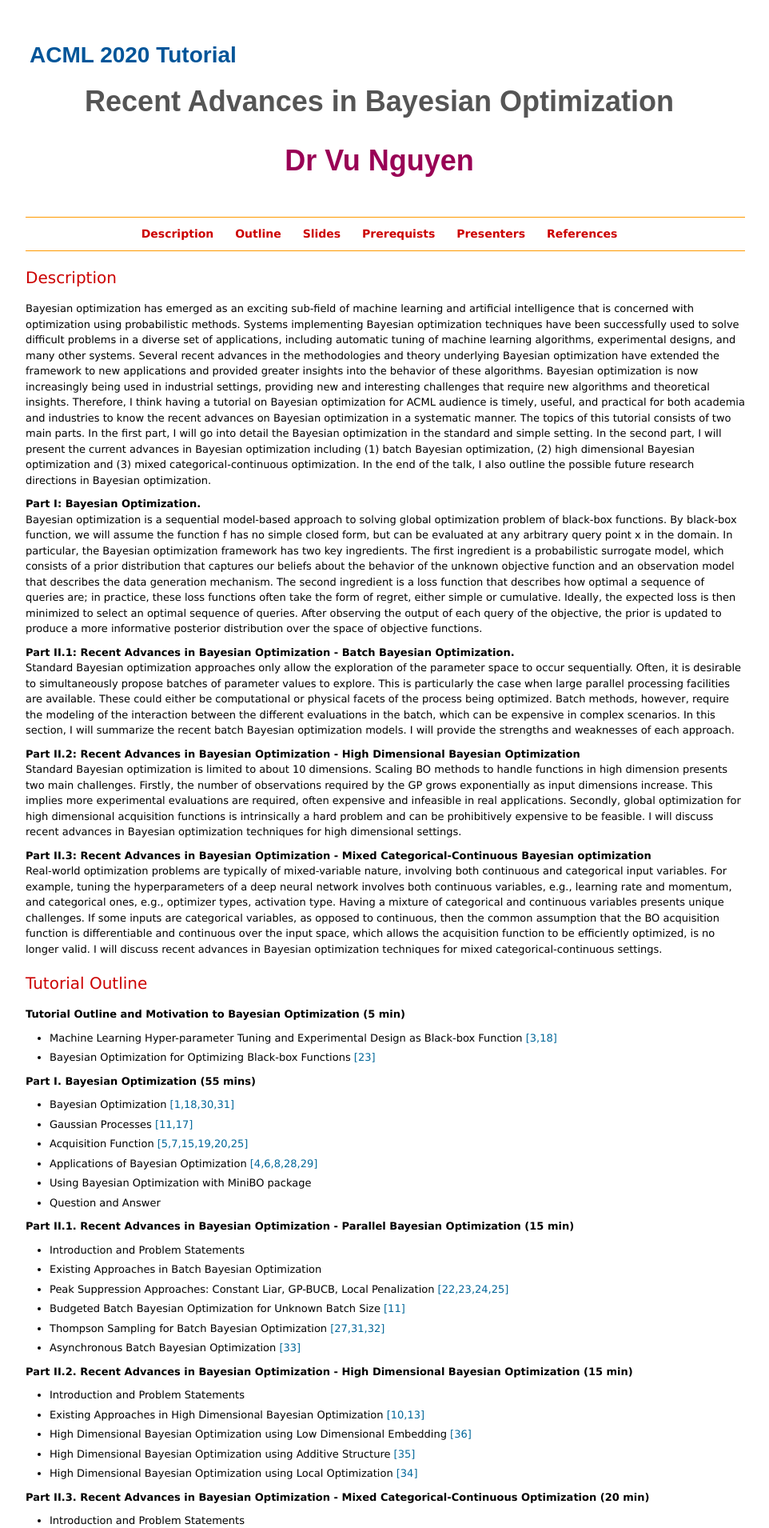
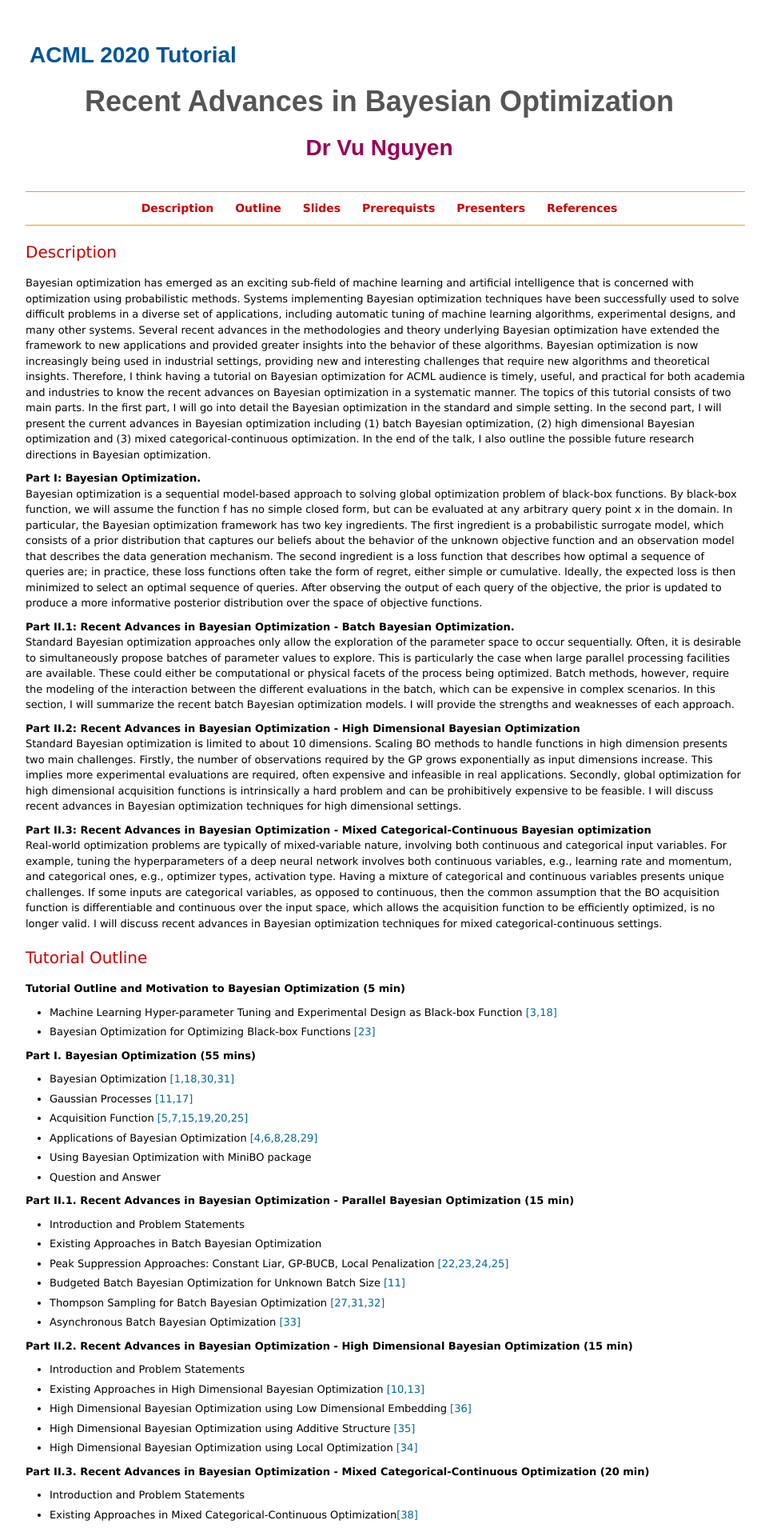
Before and after one commit to ntienvu/ntienvu.github.io, a Jekyll site: the page BayesOptTutorial_ACML20.html, which Jekyll copies as it is, in a window 1280 px wide. Shown: the top 1910 px of the page at 80% size, without its empty margins (158-1120 px from the left). Built offline with Jekyll 4.4.1, drawn with Linux system fonts in a browser that asks for light colours.

Commit message:
Update BayesOptTutorial_ACML20.html

```diff
--- a/BayesOptTutorial_ACML20.html
+++ b/BayesOptTutorial_ACML20.html
@@ -29,7 +29,7 @@
 
 <center>
 <div class="pic">Recent Advances in Bayesian Optimization</div>
-<div class="pic"><a href="http://www.robots.ox.ac.uk/~vu" style="color:#990055">Dr Vu Nguyen</a></div>
+<div class="subpic"><a href="http://www.robots.ox.ac.uk/~vu" style="color:#990055">Dr Vu Nguyen</a></div>
 </center>
 </div>
 
```
